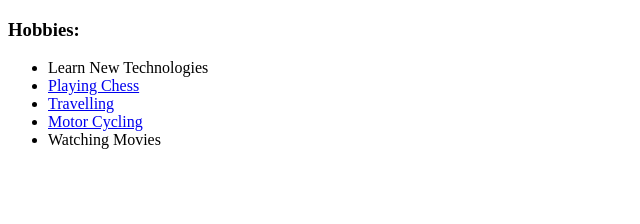
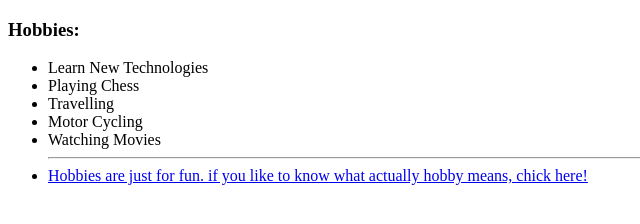
Before and after one commit to devenpdhakal/Resume, a plain HTML site: page hobbies.html in a window 1280 px wide. Shown: the whole page, without its empty margins (0-640 px from the left). Drawn offline with Linux system fonts and the light colour scheme.

Commit message:
Update hobbies.html
updating hobbies related files

```diff
--- a/hobbies.html
+++ b/hobbies.html
@@ -8,10 +8,12 @@
     <h3>Hobbies:</h3>
       <ul>
         <li><a>Learn New Technologies</a></li>
-        <li><a href="https://en.wikipedia.org/wiki/Chess">Playing Chess</a></li>
-        <li><a href="https://en.wikipedia.org/wiki/Travel">Travelling</a></li>
-        <li><a href="https://en.wikipedia.org/wiki/Motorcycling">Motor Cycling</a></li>
+        <li><a></a>Playing Chess</a></li>
+        <li><a>Travelling</a></li>
+        <li><a>Motor Cycling</a></li>
         <li><a></a> Watching Movies</a></li>
+        <hr>
+        <li><a target="_blank" rel="noopener" href="https://www.collinsdictionary.com/dictionary/english/hobby#:~:text=A%20hobby%20is%20an%20activity,sideline%20More%20Synonyms%20of%20hobby">Hobbies are just for fun. if you like to know what actually hobby means, chick here!</a></li>
       </ul>
   </body>
 </html>
```
